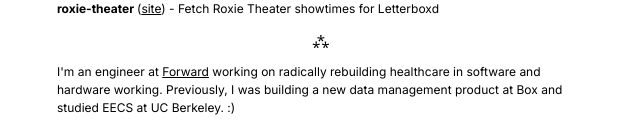
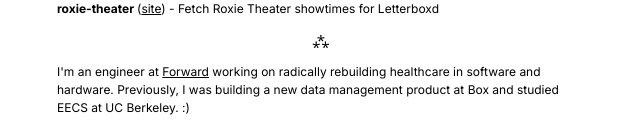
Before and after one commit to elh/elh.github.io, a React (Create React App) app: page / in a window 1280 px wide. Shown: the part 691-823 px from the top of the page, without its empty margins (319-959 px from the left). Built offline with nearby package versions, Linux system fonts and the light colour scheme.

Commit message:
fix js warnings. typo

```diff
--- a/src/App.js
+++ b/src/App.js
@@ -35,7 +35,7 @@
     <div>
       <div className="mt-4">
         {/* Factor out into content file when I support html/markdown */}
-        Since <a href={"https://elh.github.io/gh-organizer/#/owners/elh/repo-timeline"} target="_blank" className="link">2022</a>, I started tinkering with personal projects as a resolution to share my thoughts more. I use these weeklong spikes to <a className="link" onClick={toggleShowQuestions}>learn-by-doing<MousePointerClick size={16} strokeWidth={1.6} /></a> and be <span className="underline decoration-wavy underline-offset-0 decoration-2 decoration-emerald-600">creative</span>. All projects are functional MVPs, documented, and runnable. Check them out!
+        Since <a href={"https://elh.github.io/gh-organizer/#/owners/elh/repo-timeline"} target="_blank" rel="noreferrer" className="link">2022</a>, I started tinkering with personal projects as a resolution to share my thoughts more. I use these weeklong spikes to <button className="link" onClick={toggleShowQuestions}>learn-by-doing<MousePointerClick size={16} strokeWidth={1.6} /></button> and be <span className="underline decoration-wavy underline-offset-0 decoration-2 decoration-emerald-600">creative</span>. All projects are functional MVPs, documented, and runnable. Check them out!
       </div>
       <div className="mt-4 text-center text-xl">⁂</div>
       {projects && projects.groups.map((group, i) =>
@@ -54,7 +54,7 @@
               }
               { repo.homepage &&
                 <span>
-                  (<a href={repo.homepage} target="_blank" className="link">site</a>)
+                  (<a href={repo.homepage} target="_blank" rel="noreferrer" className="link">site</a>)
                 </span>
               }
               { showQuestions
@@ -93,7 +93,7 @@
           <Projects projects={content.projects} />
           <div className="my-4 text-center text-xl">⁂</div>
           {/* Factor out into content file when I support html/markdown */}
-          <div className="mt-4">I'm an engineer at <a href={`https://goforward.com/technology`} target="_blank" className="link">Forward</a> working on radically rebuilding healthcare in software and hardware working. Previously, I was building a new data management product at Box and studied EECS at UC Berkeley. :)</div>
+          <div className="mt-4">I'm an engineer at <a href={`https://goforward.com/technology`} target="_blank" rel="noreferrer" className="link">Forward</a> working on radically rebuilding healthcare in software and hardware. Previously, I was building a new data management product at Box and studied EECS at UC Berkeley. :)</div>
         </div>
       </div>
     </div>
```
